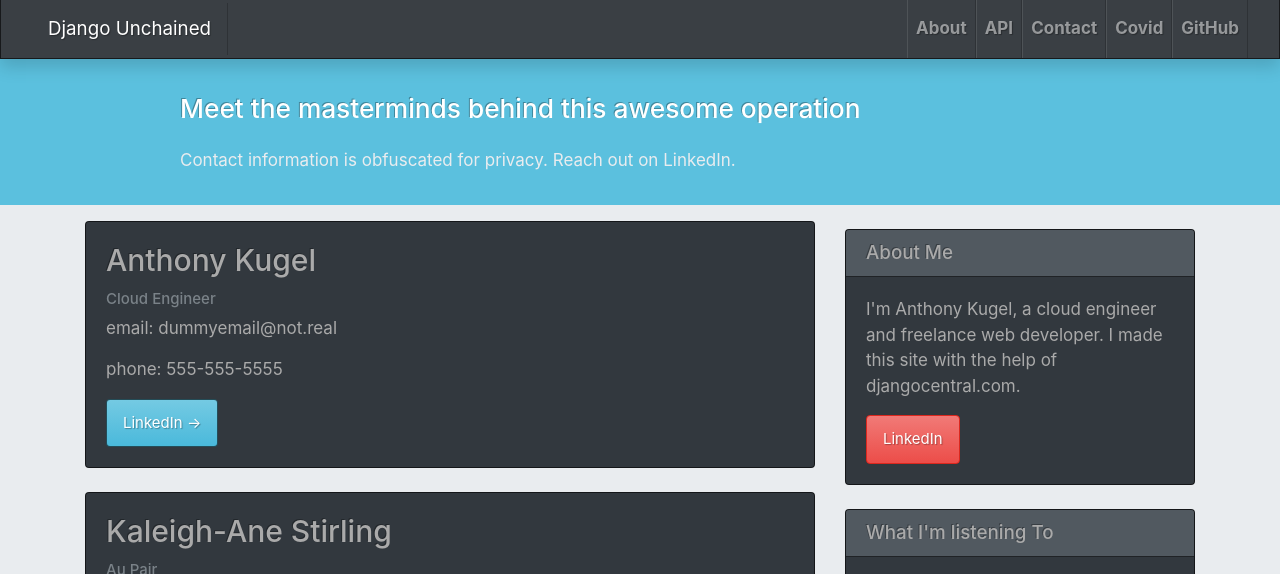
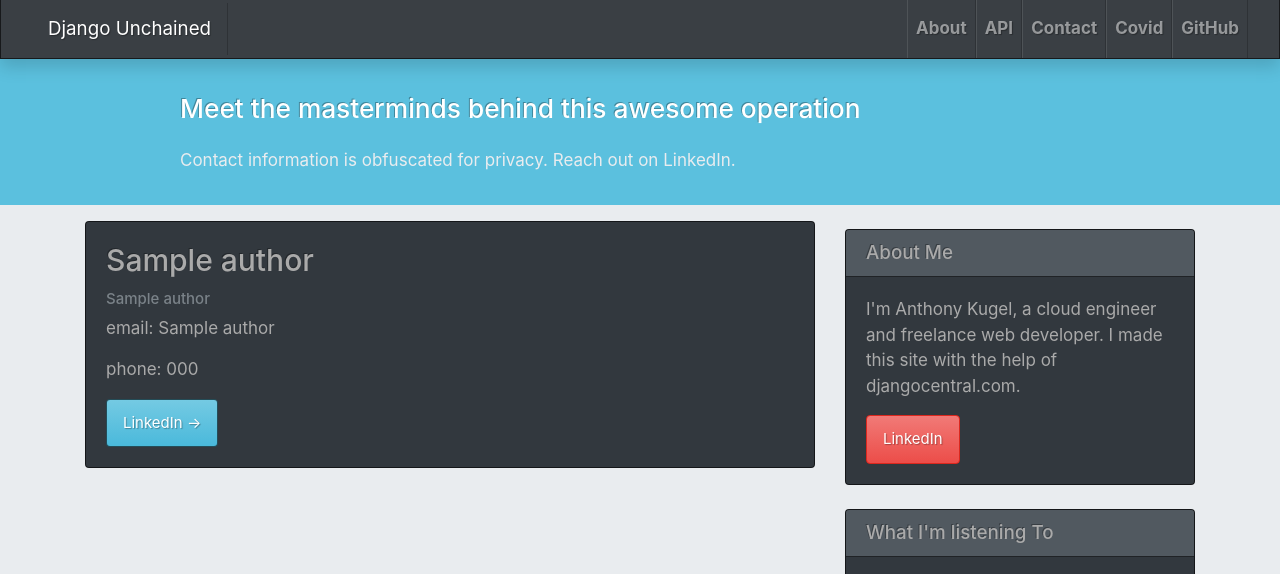
Before and after one commit to aokugel/Django-Blog-Website, a Django app: page /contact/ in a window 1280 px wide. Shown: the part 1-575 px from the top of the page. Run offline with Django 3.2, Linux system fonts and the light colour scheme; tables that the repository leaves empty hold one stand-in row (Sample ...); some libraries are stand-ins or nearby versions.

Commit message:
added an author model class so the contact page can be populated dynamically

```diff
--- a/blog/models.py
+++ b/blog/models.py
@@ -1,5 +1,6 @@
 from django.db import models
 from django.contrib.auth.models import User
+from django.conf import settings
 
 
 STATUS = (
@@ -35,3 +36,20 @@ class Comment(models.Model):
 
     def __str__(self):
         return 'Comment {} by {}'.format(self.body, self.name)
+
+class Author(models.Model):
+    name = models.CharField(max_length=200, unique=True)
+    # user = models.OneToOneField(
+    #     settings.AUTH_USER_MODEL,
+    #     on_delete=models.CASCADE
+    # )
+    title = models.CharField(max_length=200, unique=True)
+    email = models.EmailField(max_length=200, unique=True)
+    phone = models.CharField(max_length=200, unique=True)
+    linkedIn_url = models.URLField(max_length=200, blank=True)
+
+    class Meta:
+        ordering = ['name']
+
+    def __str__(self):
+        return self.title
--- a/blog/views.py
+++ b/blog/views.py
@@ -1,6 +1,6 @@
 from django.shortcuts import render, get_object_or_404
 from django.views import generic
-from .models import Post, Comment
+from .models import Post, Comment, Author
 from .forms import CommentForm
 from rest_framework import viewsets
 from .serializers import PostSerializer, CommentSerializer
@@ -43,8 +43,8 @@ def post_detail(request, slug):
                                            'last_post': pull_last_post()})
 
 class ContactView(generic.ListView):
+    queryset = Author.objects.order_by('name')
     template_name = 'contact.html'
-    queryset = Post.objects.filter(status=1).order_by('-created_on')
     def get_context_data(self, **kwargs):
         context = super().get_context_data(**kwargs)
         context["last_post"] = pull_last_post()
--- a/templates/contact.html
+++ b/templates/contact.html
@@ -18,25 +18,18 @@
 <div class="container">
   <div class="row">
       <!-- Blog Entries Column -->
-      <div class="col-md-8 mt-3 left">
+        <div class="col-md-8 mt-3 left">
+            {% for author in author_list %}
           <div class="card mb-4">
               <div class="card-body">
-                  <h2 class="card-title">Anthony Kugel</h2>
-                  <p class="card-text text-muted h6">Cloud Engineer</p>
-                  <p class="card-text">email: dummyemail@not.real</p>
-                  <p class="card-text">phone: 555-555-5555</p>
+                  <h2 class="card-title">{{ author.name }}</h2>
+                  <p class="card-text text-muted h6">{{ author.title }}</p>
+                  <p class="card-text">email: {{ author.name }}</p>
+                  <p class="card-text">phone: {{ author.phone }}</p>
                   <a href="https://www.linkedin.com/in/anthony-kugel-672aabb3/" class="btn btn-info">LinkedIn &rarr;</a>
               </div>
           </div>
-          <div class="card mb-4">
-            <div class="card-body">
-                <h2 class="card-title">Kaleigh-Ane Stirling</h2>
-                <p class="card-text text-muted h6">Au Pair</p>
-                <p class="card-text">email: dummyemail@not.real</p>
-                <p class="card-text">phone: 555-555-5555</p>
-                <a href="https://www.linkedin.com/in/kaleigh-stirling-a6508613a/" class="btn btn-info">LinkedIn &rarr;</a>
-            </div>
-        </div>
+        {% endfor %}
       </div>
       {% block sidebar %}
       {% include 'sidebar.html' %}
```
Also changed, not shown: blog/admin.py (+6 -1 lines), blog/migrations/0003_author.py (added).
